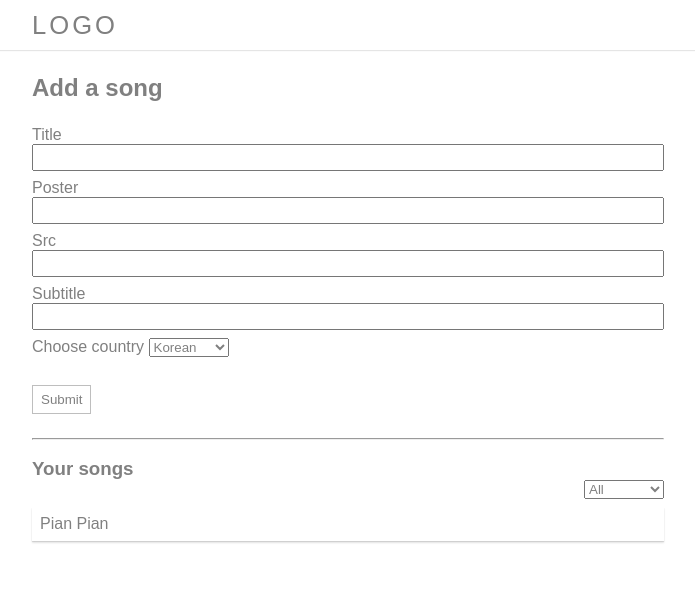
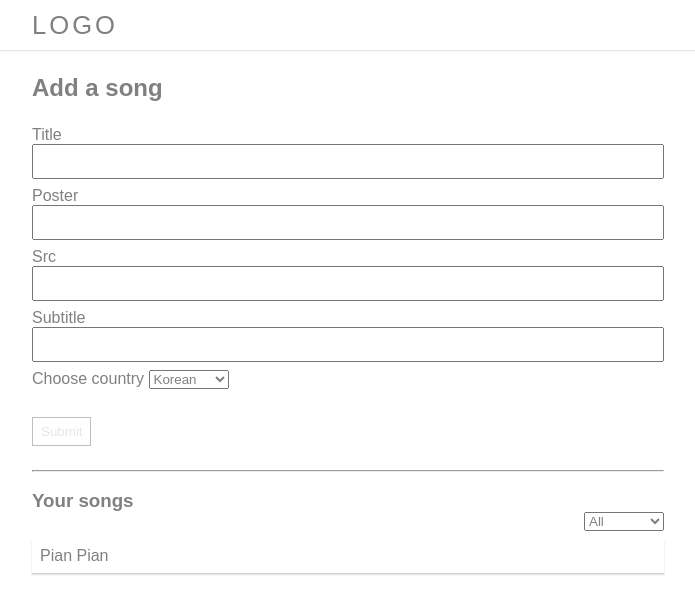
Before and after one commit to yanmoenaing118/explore-vue, a Vue app: page / in a window 1280 px wide. Shown: the top 614 px of the page, without its empty margins (292-987 px from the left). Built offline with nearby package versions, Linux system fonts and the light colour scheme.

Commit message:
valid form data

```diff
--- a/src/components/AddSongForm.vue
+++ b/src/components/AddSongForm.vue
@@ -27,15 +27,18 @@ const inputs = [
 ];
 
 const songsStore = useSongsStore();
+const loading = ref(false);
 
-function handleSubmit(value) {
-  songsStore.addSong(value);
+async function handleSubmit(value) {
+  loading.value = true;
+  await songsStore.addSong(value);
+  loading.value = false;
 }
 </script>
 
 <template>
   <div>
-    <Form :inputs="inputs" @submit="handleSubmit" />
+    <Form :inputs="inputs" @submit="handleSubmit" :loading="loading" />
   </div>
 </template>
 
--- a/src/components/Model.vue
+++ b/src/components/Model.vue
@@ -1,9 +1,24 @@
 <script setup>
+import { onMounted } from "@vue/runtime-core";
+
 const emit = defineEmits(["close"]);
+
+onMounted(() => {
+  window.addEventListener("keydown", handleEscape)
+  return () => window.removeEventListener("keydown", handleEscape);
+})
+
+function handleEscape(e) {
+  return (e.key === "Escape" && !e.repeat) ? handleClose() : "";
+}
+
 
 function handleClose() {
     emit("close");
 }
+
+
+
 </script>
 
 
--- a/src/components/form/Form.vue
+++ b/src/components/form/Form.vue
@@ -1,12 +1,15 @@
 <script setup>
 import TextInput from "./TextInput.vue";
 import Select from "./Selector.vue";
-import {  reactive, ref } from "vue";
+import { ref } from "vue";
+import { getFileExtension } from "../../lib";
 
 const props = defineProps({
   inputs: Array,
+  loading: Boolean,
 });
 
+const emit = defineEmits(["submit"]);
 const options = [
   {
     label: "Korean",
@@ -23,38 +26,110 @@ const options = [
 ];
 
 const formData = ref({
-    title: "",
-    poster: "",
-    src: "",
-    subtitle: "",
-    country: "",
+  title: "",
+  poster: "",
+  src: "",
+  subtitle: "",
+  country: "",
+});
 
-})
+const validInputs = ref({
+  poster: "",
+  src: "",
+  subtitle: "",
+});
 
-const emit = defineEmits(['submit'])
+const disabled = ref(true);
 
-function onChange(key,value) {
-    formData.value = {...formData.value, [key]:value}
+function onChange(key, value) {
+  if (value.trim() === "") {
+    formData.value = { ...formData.value, [key]: value.trim() };
+    return;
+  }
+  const isValid = checkInput(key, value);
+  validInputs.value = {
+    ...validInputs.value,
+    [key]: isValid ? "is valid" : "is not valid",
+  };
+  if (!isValid) return;
+  formData.value = { ...formData.value, [key]: value };
+  const isValidForm = checkValidFormData(formData.value);
+  if (isValidForm) {
+    disabled.value = false;
+  } else {
+    disabled.value = true;
+  }
 }
 
 function handleSubmit() {
-    console.log(formData.value);
-    emit('submit', formData.value)
+  emit("submit", formData.value);
 }
 
+function checkValidFormData(form) {
+  const { title, poster, src, subtitle, country } = form;
+  if (
+    title.trim() === "" ||
+    poster.trim() === "" ||
+    src.trim() === "" ||
+    subtitle.trim() === "" ||
+    country.trim() === ""
+  ) {
+    return false;
+  }
 
+  return true;
+}
 
+function checkInput(key, value) {
+  switch (key) {
+    case "poster":
+      return checkValidPoster(value);
+    case "src":
+      return checkValidSrc(value);
+    case "subtitle":
+      return checkValidVTTFile(value);
+    default:
+      return true;
+  }
+}
+
+function checkValidPoster(value) {
+  const ext = getFileExtension(value);
+  return ext === "jpg" || ext === "png" || ext === "jpeg";
+}
+
+function checkValidSrc(value) {
+  const ext = getFileExtension(value);
+  return ext === "mp3";
+}
+
+function checkValidVTTFile(value) {
+  const ext = getFileExtension(value);
+  return ext === "vtt";
+}
 </script>
 
 
 <template>
   <section>
     <form>
-      <div v-for="(input) in inputs" :key="input.id">
-        <TextInput :label="input.label" :value="input.value" @change="(value) => onChange(input.key, value)" />
+      <div v-for="input in inputs" :key="input.id">
+        <TextInput
+          :label="input.label"
+          :is_valid="validInputs[input.key]"
+          @change="(value) => onChange(input.key, value)"
+        />
       </div>
-      <div><Select :options="options" @changed="(value) => onChange('country', value)" label="Choose country"/></div>
-      <button type="submit" @click.prevent="handleSubmit">Submit</button>
+      <div>
+        <Select
+          :options="options"
+          @changed="(value) => onChange('country', value)"
+          label="Choose country"
+        />
+      </div>
+      <button type="submit" @click.prevent="handleSubmit" :disabled="disabled">
+        {{ loading ? "Loading" : "Submit" }}
+      </button>
     </form>
   </section>
 </template>
@@ -71,6 +146,16 @@ button {
   background: none;
   padding: var(--space-3) var(--space-4);
   border: 1px solid var(--gray-300);
+  cursor: pointer;
+  background-color: var(--primary);
+  color: #fff;
+  transition: all 0.3s ease;
+}
+
+button:disabled {
+  background-color: #fff;
+  color: rgba(0, 0, 0, 0.1);
+  cursor: not-allowed;
 }
 
 div {
--- a/src/components/form/TextInput.vue
+++ b/src/components/form/TextInput.vue
@@ -2,6 +2,7 @@
 import { ref } from "vue";
 const props = defineProps({
   label: String,
+  is_valid: String
 });
 
 const text = ref("");
@@ -14,7 +15,7 @@ function onChange(e) {
 
 <template>
   <label>
-    <span>{{ label }} {{ text }}</span>
+    <span>{{ label }} {{ is_valid }}</span>
     <input type="text" @input="onChange" />
   </label>
 </template>
@@ -24,7 +25,8 @@ function onChange(e) {
 input {
   display: block;
   width: 100%;
-  padding: var(--space-2);
+  padding: var(--space-4) var(--space-2);
+
 }
 
 span {
--- a/src/components/player/AudioPlayer.vue
+++ b/src/components/player/AudioPlayer.vue
@@ -1,14 +1,14 @@
 <script setup>
-import { ref} from "vue";
 const props = defineProps({
-    src: String
-})
-
-const audioRef = ref(null);
-
-
+  src: String,
+});
 </script>
 <template>
-<div class="progress"></div>
-    <audio ref="audioRef" @timeupdate="e => $emit('timeupdate', e)" :src="src" controls preload="metadata"></audio>
+  <div class="progress"></div>
+  <audio
+    @timeupdate="(e) => $emit('timeupdate', e)"
+    :src="src"
+    controls
+    preload="metadata"
+  ></audio>
 </template>
--- a/src/lib/index.js
+++ b/src/lib/index.js
@@ -11,7 +11,6 @@ export const createSubtitle = async (text) => {
   const result = await converVttToJson(text);
   let x = 0;
   for (let i = 0; i < result.length; i++) {
-    //cover for bug in vtt to json here
     if (result[i].part && result[i].part.trim() !== "") {
       syncData[x] = result[i];
       x++;
@@ -20,3 +19,16 @@ export const createSubtitle = async (text) => {
 
   return syncData;
 };
+
+export const fakeApiCallDelay = (delay) => {
+  return new Promise((resolve, reject) => {
+    setTimeout(resolve, delay);
+  });
+};
+
+export const getFileExtension = (value) => {
+  const arr = value.split(".");
+  if(arr.length <= 1) return "";
+  const ext = arr[arr.length - 1];
+  return ext;
+};
--- a/src/stores/index.js
+++ b/src/stores/index.js
@@ -1,4 +1,5 @@
 import { defineStore } from "pinia";
+import { fakeApiCallDelay } from "../lib";
 
 const sourceUrl = "https://myplaylist.vercel.app/";
 let songId = 0;
@@ -28,7 +29,8 @@ export const useSongsStore = defineStore("songs", {
   },
 
   actions: {
-    addSong(song) {
+    async addSong(song) {
+      await fakeApiCallDelay(1000);
       this.songs.push({
         ...song,
         poster: sourceUrl + song.poster,
```
